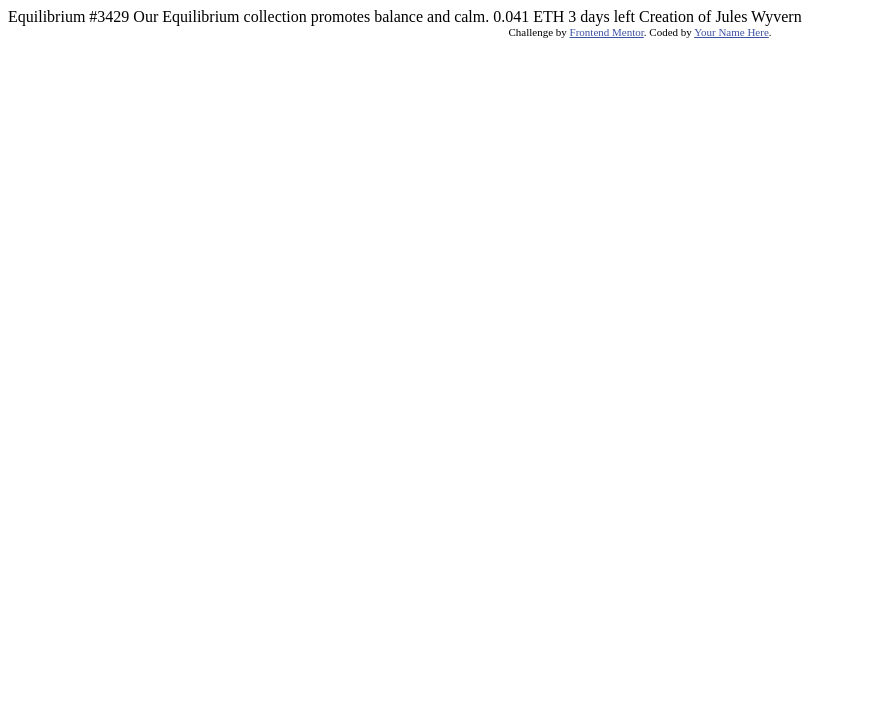
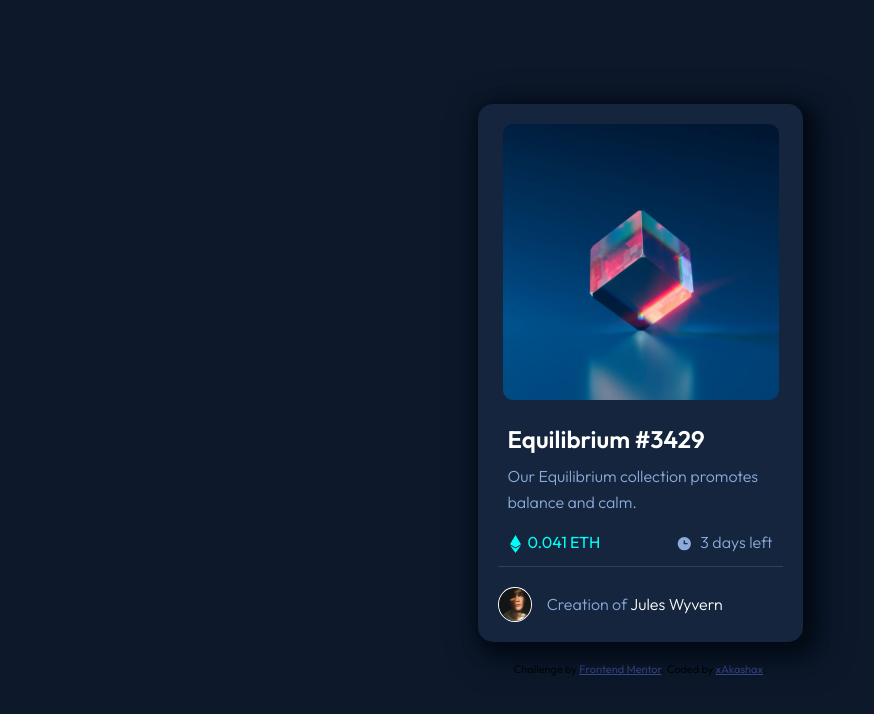
Before and after one commit to xAkashax/nft-preview-card-component-main, a plain HTML site: page index.html in a window 1280 px wide. Shown: the whole page, without its empty margins (0-874 px from the left). Drawn offline with Linux system fonts and the light colour scheme.

Commit message:
Completed

```diff
--- a/index.html
+++ b/index.html
@@ -1,33 +1,47 @@
 <!DOCTYPE html>
 <html lang="en">
+
 <head>
   <meta charset="UTF-8">
-  <meta name="viewport" content="width=device-width, initial-scale=1.0"> <!-- displays site properly based on user's device -->
+  <meta name="viewport" content="width=device-width, initial-scale=1.0">
+  <link rel="icon" type="image/png" sizes="32x32" href="./images/favicon-32x32.png">
+  <title>Frontend Mentor | NFT preview card component</title>
+  <link rel="stylesheet" href="style.css">
 
-  <link rel="icon" type="image/png" sizes="32x32" href="./images/favicon-32x32.png">
+</head>
 
-  <title>Frontend Mentor | NFT preview card component</title>
+<body>
+  <section class="container">
+    <div class="images">
+      <img class="cube" src="images/image-equilibrium.jpg" alt=""></img>
+      <div class="background"></div>
+      <img class="eye" src="images/icon-view.svg" alt=""></img>
+    </div>
+    <h1>Equilibrium #3429</h1>
+    <p>Our Equilibrium collection promotes balance and calm.</p>
+    <div class="wrap">
+      <div class="eth">
+        <p><img src="images/icon-ethereum.svg" alt="">
+          0.041 ETH</p>
+      </div>
+      <div class="time">
+        <p><img src="images/icon-clock.svg" alt="">
+          3 days left</p>
+      </div>
+      <div class="author">
+        <img src="images/image-avatar.png" alt="">
+        <p>Creation of <span>Jules Wyvern</span>
+        </p>
+      </div>
+    </div>
+  </section>
+  <footer>
+    <div class="attribution">
+      Challenge by <a href="https://www.frontendmentor.io?ref=challenge" target="_blank">Frontend Mentor</a>.
+      Coded by <a href="https://github.com/xAkashax">xAkashax</a>.
+    </div>
+  </footer>
 
-  <!-- Feel free to remove these styles or customise in your own stylesheet 👍 -->
-  <style>
-    .attribution { font-size: 11px; text-align: center; }
-    .attribution a { color: hsl(228, 45%, 44%); }
-  </style>
-</head>
-<body>
+</body>
 
-  Equilibrium #3429
-
-  Our Equilibrium collection promotes balance and calm.
-
-  0.041 ETH
-  3 days left
-
-  Creation of Jules Wyvern
-
-  <div class="attribution">
-    Challenge by <a href="https://www.frontendmentor.io?ref=challenge" target="_blank">Frontend Mentor</a>.
-    Coded by <a href="#">Your Name Here</a>.
-  </div>
-</body>
 </html>
--- /dev/null
+++ b/style.css
@@ -0,0 +1,203 @@
+@import url('https://fonts.googleapis.com/css2?family=Outfit:wght@300;400;600&display=swap');
+
+* {
+    margin: 0;
+    padding: 0;
+    box-sizing: border-box;
+
+}
+
+body {
+    display: flex;
+    flex-direction: column;
+    align-items: center;
+    justify-content: center;
+    min-height: 100vh;
+    margin: 0 auto;
+    background-color: hsl(217, 54%, 11%);
+    font-family: 'Outfit', sans-serif;
+}
+
+section.container {
+    position: relative;
+    width: 325px;
+    display: flex;
+    flex-direction: column;
+    background-color: hsl(216, 50%, 16%);
+    border-radius: 15px;
+    box-shadow: 5px 5px 15px 5px hsl(216, 65%, 5%), 10px 10px 30px 10px hsl(216, 68%, 7%);
+}
+
+section.container div.images {
+    position: relative;
+    top: 0%;
+    left: 0%;
+}
+
+
+section.container img.cube {
+    max-width: 85%;
+    width: 100%;
+    align-self: center;
+    border-radius: 10px;
+    margin: 20px 25px;
+}
+
+section.container div.background {
+    background-color: hsl(178, 100%, 50%);
+    position: absolute;
+    height: 86%;
+    width: 85%;
+    margin: 0 auto;
+    top: 20px;
+    bottom: 0;
+    right: 0;
+    left: 0;
+    opacity: 0;
+    border-radius: 10px;
+}
+
+section.container img.eye {
+    width: 15%;
+    position: absolute;
+    top: 42%;
+    left: 43.5%;
+    opacity: 0;
+}
+
+
+section.container h1 {
+    padding: 0 30px 10px 30px;
+    color: hsl(0, 0%, 100%);
+    font-weight: 600;
+}
+
+section.container p {
+    padding: 0 30px;
+    color: hsl(215, 51%, 70%);
+    font-weight: 300;
+    font-size: 16px;
+    line-height: 1.6;
+
+}
+
+section.container .wrap {
+    display: flex;
+    flex-wrap: wrap;
+    flex-grow: 1;
+    justify-content: space-between;
+    margin: 15px 0;
+}
+
+section.container .wrap .eth {
+    position: relative;
+    flex-basis: 50%;
+    color: hsl(178, 100%, 50%);
+    font-weight: 400;
+}
+
+section.container .wrap .eth p {
+    color: hsl(178, 100%, 50%);
+    font-weight: 400;
+    margin-left: 20px;
+
+}
+
+section.container .wrap .eth img {
+    position: absolute;
+    top: 18%;
+    left: 20%;
+
+}
+
+section.container .wrap .time {
+    position: relative;
+    flex-basis: 50%;
+    text-align: end;
+    padding: 0 30px;
+}
+
+section.container .wrap .time p {
+    margin: 0;
+    padding: 0;
+}
+
+section.container .wrap .time img {
+    position: absolute;
+    top: 18%;
+    left: 22%;
+
+}
+
+section.container .wrap .author {
+    display: flex;
+    border-top: 1px solid hsl(215, 32%, 27%);
+    margin: 10px 20px -10px;
+    padding: 20px 0 15px 0;
+}
+
+section.container .wrap .author img {
+    width: 12%;
+    border: 1px solid hsl(0, 0%, 100%);
+    border-radius: 50%;
+    margin-right: 10px;
+}
+
+section.container .wrap .author p {
+    margin: 5px;
+    padding: 0
+}
+
+section.container .wrap .author span {
+    color: hsl(0, 0%, 100%);
+}
+
+footer {
+    padding: 20px 0;
+}
+
+.attribution {
+    font-size: 11px;
+    text-align: center;
+}
+
+.attribution a {
+    color: hsl(228, 45%, 44%);
+}
+
+@media (min-width: 1440px) {
+
+    body {
+        width: 1440px;
+    }
+
+    section.container div.images:hover {
+        cursor: pointer;
+    }
+
+    section.container div.images:hover div.background {
+        opacity: 0.5;
+    }
+
+    section.container div.images:hover img.eye {
+        opacity: 1;
+    }
+
+    section.container img.eye {
+        width: 15%;
+        position: absolute;
+        top: 42%;
+        left: 43.5%;
+        opacity: 0;
+    }
+
+    section.container h1:hover {
+        color: hsl(178, 100%, 50%);
+        cursor: pointer;
+    }
+
+    section.container .wrap .author span:hover {
+        color: hsl(178, 100%, 50%);
+        cursor: pointer;
+    }
+}
```
Also changed, not shown: 2 other files.
